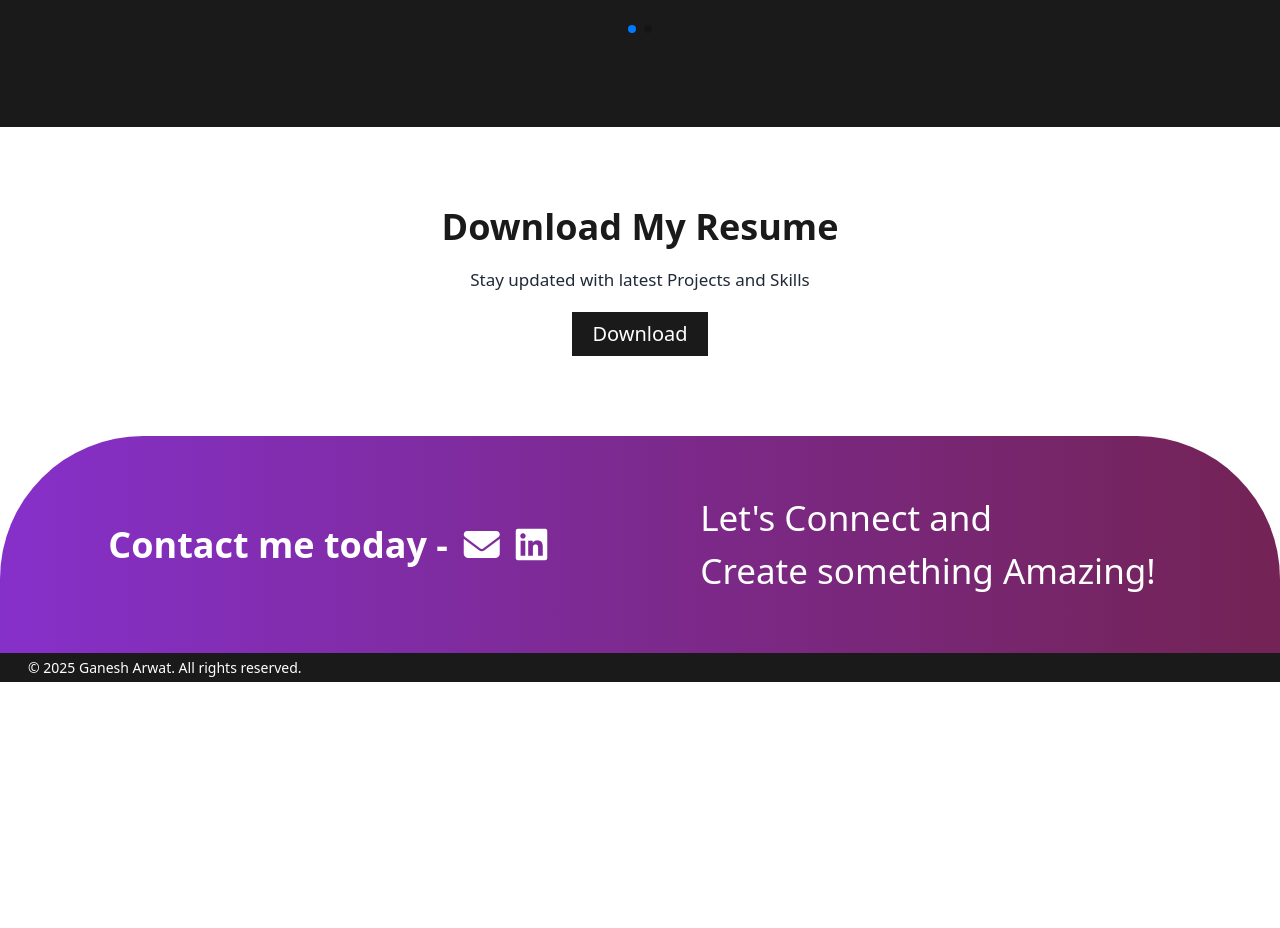
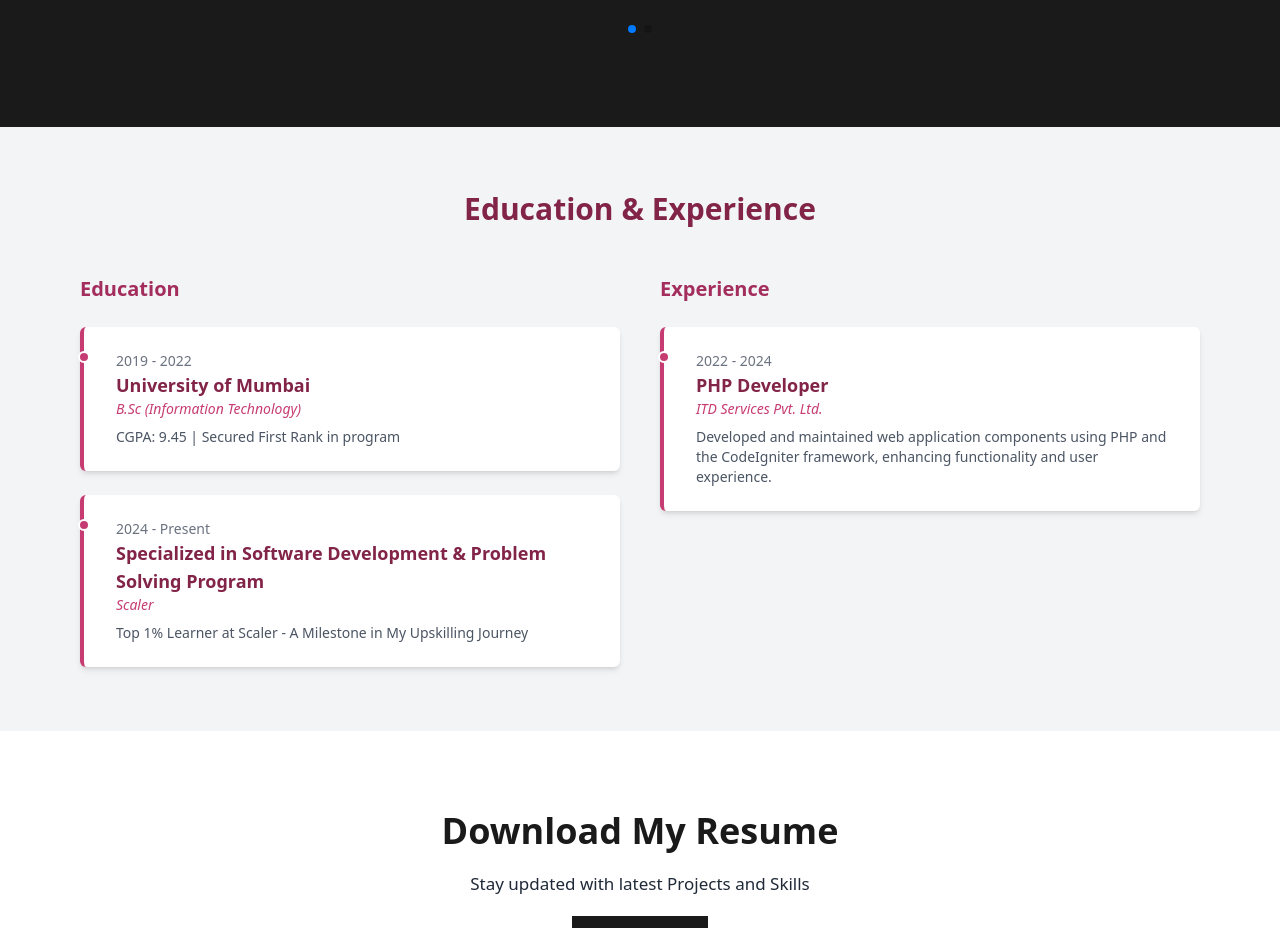
Before and after one commit to ganeshArwat/portfolio_react, a React (Vite) app: page / in a window 1280 px wide. Shown: the part 2440-3368 px from the top of the page. Before the commit the page ends 3122 px from the top, so only its background shows below. Built offline with nearby package versions, Linux system fonts and the light colour scheme; a web font is replaced by a local one.

Commit message:
Experience section added and portfolio website done

```diff
--- a/src/App.jsx
+++ b/src/App.jsx
@@ -7,6 +7,7 @@ import ResumeSection from './components/ResumeSection'
 import ContactSection from './components/ContactSection'
 import Footer from './components/Footer'
 import ProjectSection from './components/ProjectSection'
+import ExperienceSction from './components/ExperienceSction'
 
 function App() {
   return (
@@ -17,6 +18,7 @@ function App() {
       <SkillsSection />
       <CertificationSection />
       <ProjectSection />
+      <ExperienceSction />
       <ResumeSection />
       <ContactSection />
       <Footer />
--- /dev/null
+++ b/src/components/ExperienceSction.jsx
@@ -0,0 +1,79 @@
+import { Element } from 'react-scroll'
+function ExperienceSection() {
+  const education = [
+    {
+      year: '2019 - 2022',
+      title: 'University of Mumbai',
+      organization: 'B.Sc (Information Technology)',
+      desc: 'CGPA: 9.45 | Secured First Rank in program',
+    },
+    {
+      year: '2024 - Present',
+      title: 'Specialized in Software Development & Problem Solving Program',
+      organization: 'Scaler',
+      desc: 'Top 1% Learner at Scaler - A Milestone in My Upskilling Journey',
+    },
+  ]
+
+  const experience = [
+    {
+      year: '2022 - 2024',
+      title: 'PHP Developer',
+      company: 'ITD Services Pvt. Ltd.',
+      desc: 'Developed and maintained web application components using PHP and the CodeIgniter framework, enhancing functionality and user experience.',
+    },
+  ]
+
+  return (
+    <Element
+      name='experience_section'
+      className='bg-gray-100 px-6 py-16 text-gray-800 md:px-20'
+    >
+      <h2 className='mb-12 text-center text-3xl font-bold text-primary-700'>
+        Education & Experience
+      </h2>
+      <div className='grid grid-cols-1 gap-10 md:grid-cols-2'>
+        {/* Education */}
+        <div>
+          <h3 className='mb-6 text-xl font-semibold text-primary-600'>
+            Education
+          </h3>
+          <div className='space-y-6'>
+            {education.map((item, index) => (
+              <Card key={index} {...item} />
+            ))}
+          </div>
+        </div>
+
+        {/* Experience */}
+        <div>
+          <h3 className='mb-6 text-xl font-semibold text-primary-600'>
+            Experience
+          </h3>
+          <div className='space-y-6'>
+            {experience.map((item, index) => (
+              <Card key={index} {...item} />
+            ))}
+          </div>
+        </div>
+      </div>
+    </Element>
+  )
+}
+
+const Card = ({ year, title, desc, company, organization }) => (
+  <div className='group relative rounded-md border-l-4 border-primary-500 bg-white px-8 py-6 shadow-md transition-all duration-300 hover:shadow-xl'>
+    <div className='absolute left-[-0.4rem] top-6 h-3 w-3 rounded-full border-2 border-white bg-primary-500 transition group-hover:scale-125' />
+    <p className='text-sm text-gray-500'>{year}</p>
+    <h4 className='text-lg font-semibold text-primary-700'>{title}</h4>
+    {organization && (
+      <p className='mb-2 text-sm italic text-primary-500'>{organization}</p>
+    )}
+    {company && (
+      <p className='mb-2 text-sm italic text-primary-500'>{company}</p>
+    )}
+    <p className='text-sm text-gray-600'>{desc}</p>
+  </div>
+)
+
+export default ExperienceSection
```
